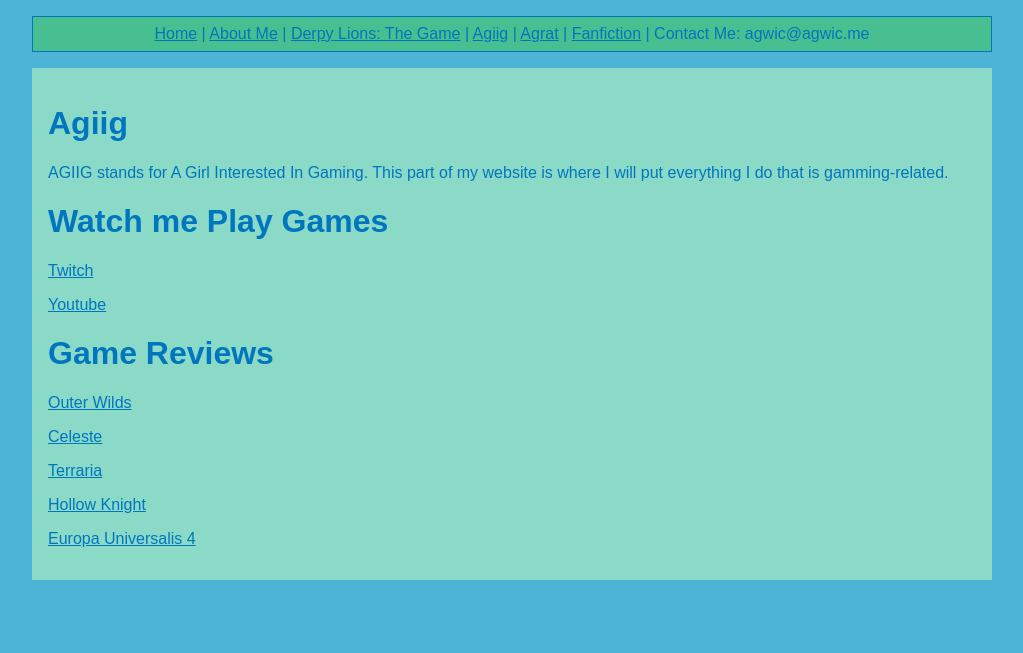
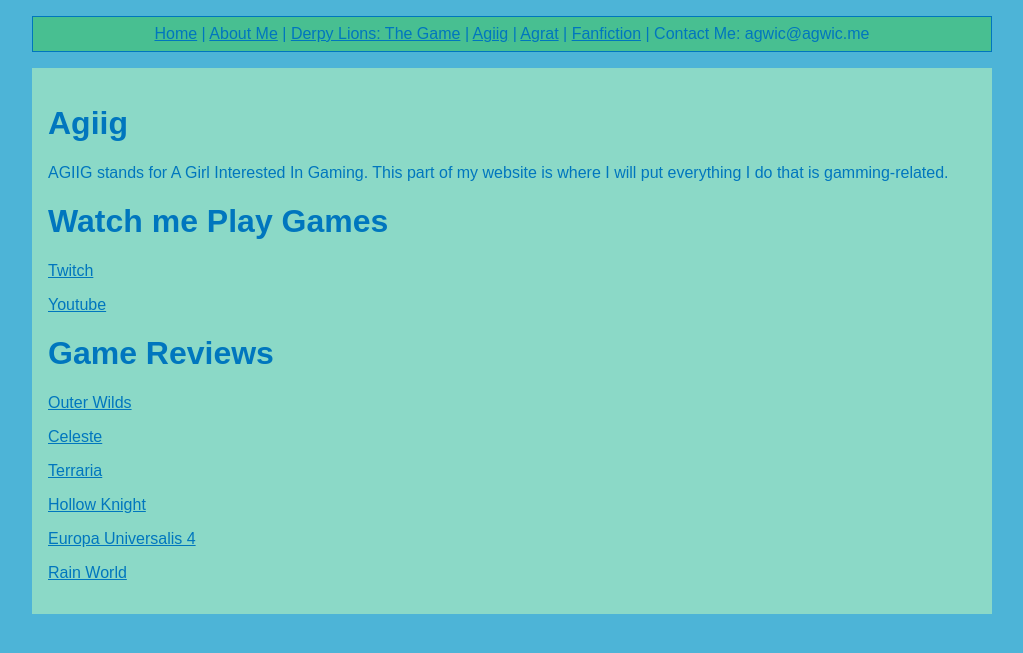
Before and after one commit to litten8/litten8.github.io, a Jekyll site: the page built from agiig.md, in a window 1280 px wide. Shown: the top 653 px of the page, without its empty margins (128-1151 px from the left). Built offline with Jekyll 4.4.1, drawn with Linux system fonts in a browser that asks for light colours.

Commit message:
added rain world review

```diff
--- a/agiig.md
+++ b/agiig.md
@@ -22,3 +22,5 @@
 [Hollow Knight](/reviews/hollow-knight.html)
 
 [Europa Universalis 4](/reviews/eu4.html)
+
+[Rain World](/reviews/rain-world.html)
```
